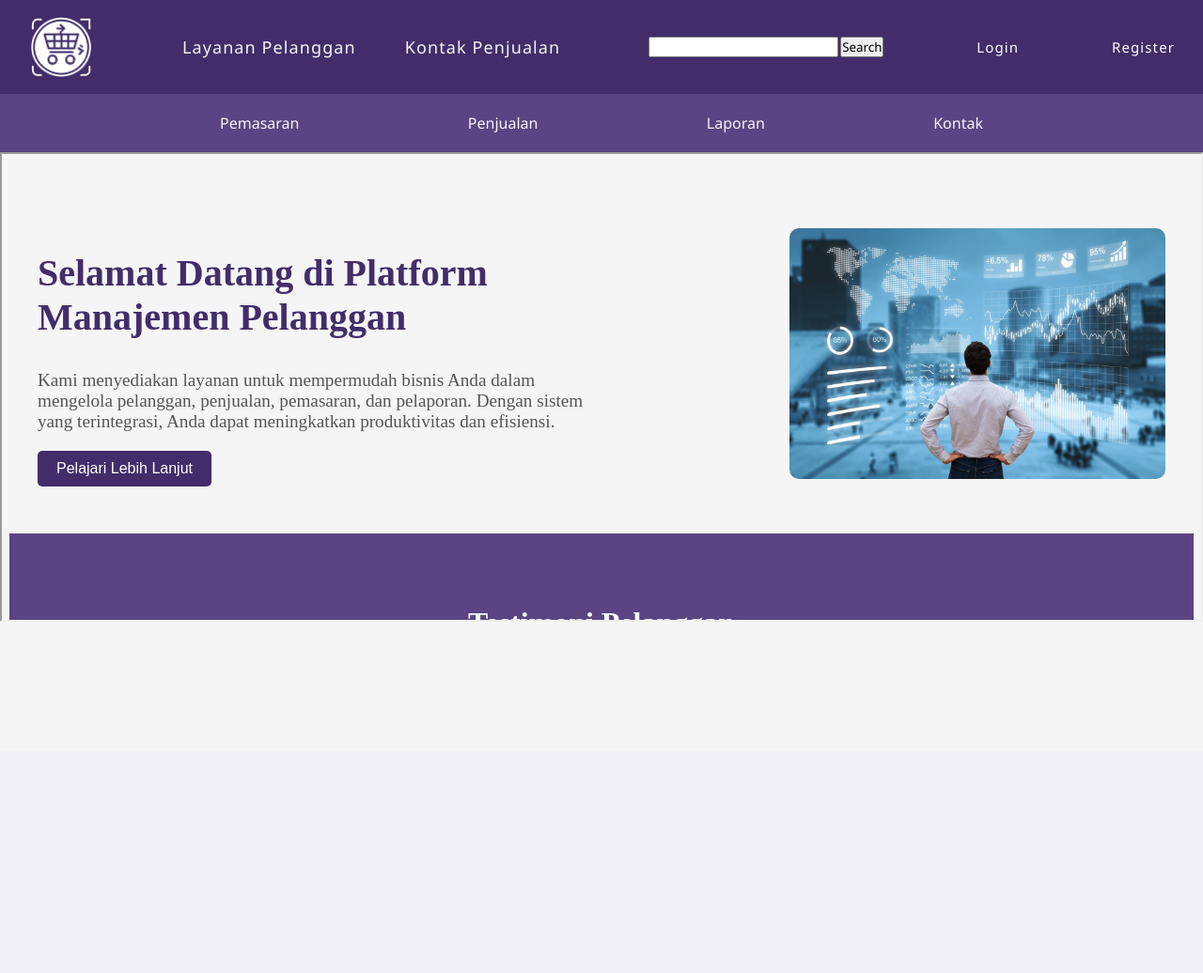
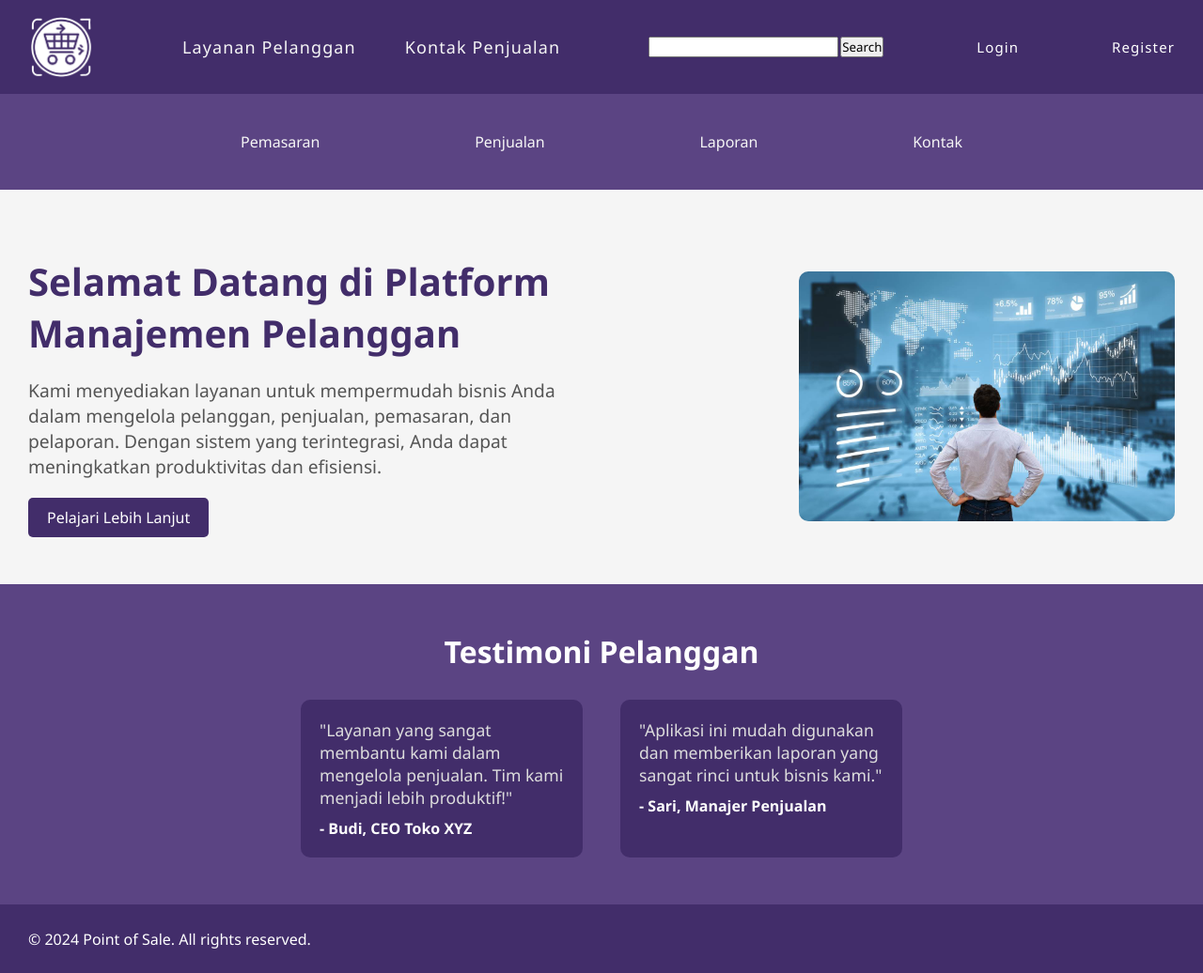
Before and after one commit to sabastianrafa/point-of-sale, a PHP site: page / in a window 1280 px wide. Shown: the whole page at 94% size. Before the commit the page ends 662 px from the top, so only its background shows below. Run offline with PHP 8.4, Linux system fonts and the light colour scheme; some libraries are stand-ins or nearby versions.

Commit message:
BAB 3 Javascript 1 : Menambahkan DOM dan Toast/Snackbar pada halaman login. Mengabungkan halaman konten ke halaman index

```diff
--- a/css/konten.css
+++ /dev/null
@@ -1,128 +0,0 @@
-/* KONTEN UTAMA ===================================================== */
-.konten-utama {
-    display: flex;
-    justify-content: space-between;
-    align-items: center;
-    padding: 50px 30px;
-    background-color: #f5f5f5;
-    margin-top: 20px;
-}
-
-.konten-box {
-    max-width: 50%;
-}
-
-.konten-utama h1 {
-    font-size: 2.5rem;
-    color: #422d6a;
-}
-
-.konten-utama p {
-    font-size: 1.2rem;
-    color: #555;
-    margin: 20px 0;
-}
-
-.cta-button {
-    padding: 10px 20px;
-    background-color: #422d6a;
-    color: white;
-    border: none;
-    border-radius: 5px;
-    font-size: 16px;
-    cursor: pointer;
-}
-
-.cta-button:hover {
-    background-color: #5b4483;
-}
-
-.img-konten {
-    width: 400px;
-    height: auto;
-    border-radius: 10px;
-}
-
-/* TESTIMONI ======================================================== */
-.testimoni {
-    background-color: #5b4483;
-    padding: 50px 0;
-    text-align: center;
-    color: white;
-}
-
-.testimoni h2 {
-    font-size: 2rem;
-    margin-bottom: 30px;
-}
-
-.testimoni-box {
-    display: flex;
-    justify-content: center;
-    gap: 40px;
-}
-
-.testimoni-card {
-    background-color: #422d6a;
-    padding: 20px;
-    border-radius: 10px;
-    width: 300px;
-    text-align: left;
-}
-
-.testimoni-card p {
-    font-size: 1.1rem;
-    color: #ddd;
-    margin-bottom: 10px;
-}
-
-.testimoni-card h4 {
-    font-size: 1rem;
-    color: white;
-}
-
-/* FOOTER ========================================================== */
-footer {
-    background-color: #422d6a;
-    padding: 20px 0;
-    text-align: center;
-    color: white;
-}
-
-.footer-content {
-    display: flex;
-    justify-content: space-between;
-    align-items: center;
-    padding: 0 30px;
-}
-
-.sosmed-icons a {
-    color: white;
-    font-size: 24px;
-    margin: 0 10px;
-}
-
-.sosmed-icons a:hover {
-    opacity: 0.7;
-}
-
-
-@media only screen and (max-width: 768px) {
-    .konten-utama {
-        flex-direction: column;
-        text-align: center;
-    }
-
-    .konten-box {
-        max-width: 100%;
-    }
-
-    .img-konten {
-        width: 100%;
-        margin-top: 20px;
-    }
-
-    .testimoni-box {
-        flex-direction: column;
-    }
-}
--- a/css/style.css
+++ b/css/style.css
@@ -3,7 +3,7 @@ html {
   padding: 0;
   margin: 0;
   box-sizing: border-box;
-    font-family: 'Segoe UI', Tahoma, Geneva, Verdana, sans-serif;
+  font-family: "Segoe UI", Tahoma, Geneva, Verdana, sans-serif;
 }
 
 body {
@@ -81,6 +81,7 @@ body {
   gap: 2rem;
   align-items: center;
   justify-content: space-between;
+  padding: 20px;
 }
 
 .menubawah {
@@ -103,8 +104,9 @@ body {
 .navbar-bawah nav ul li a {
   text-decoration: none;
   color: whitesmoke;
-    padding: 8px;
+  padding: 10px;
   font-weight: 500;
+  border-radius: 20px;
 }
 
 .navbar-bawah nav ul li a:hover {
@@ -112,10 +114,119 @@ body {
   transition: 300ms;
   opacity: 70%;
   color: blueviolet;
+  /* border-radius: 10px; */
+  transition: ease-in-out 0.3s;
+}
+
+/* FOOTER ========================================================== */
+footer {
+  background-color: #422d6a;
+  padding: 20px 0;
+  text-align: center;
+  color: white;
+}
+
+.footer-content {
+  display: flex;
+  justify-content: space-between;
+  align-items: center;
+  padding: 0 30px;
+}
+
+.sosmed-icons a {
+  color: white;
+  font-size: 24px;
+  margin: 0 10px;
+}
+
+.sosmed-icons a:hover {
+  opacity: 0.7;
+}
+
+/* KONTEN UTAMA ===================================================== */
+.konten-utama {
+  display: flex;
+  justify-content: space-between;
+  align-items: center;
+  padding: 50px 30px;
+  background-color: #f5f5f5;
+  margin-top: 20px;
+}
+
+.konten-box {
+  max-width: 50%;
+}
+
+.konten-utama h1 {
+  font-size: 2.5rem;
+  color: #422d6a;
+}
+
+.konten-utama p {
+  font-size: 1.2rem;
+  color: #555;
+  margin: 20px 0;
+}
+
+.cta-button {
+  padding: 10px 20px;
+  background-color: #422d6a;
+  color: white;
+  border: none;
+  border-radius: 5px;
+  font-size: 16px;
+  cursor: pointer;
+}
+
+.cta-button:hover {
+  background-color: #5b4483;
+}
+
+.img-konten {
+  width: 400px;
+  height: auto;
+  border-radius: 10px;
+}
+
+/* TESTIMONI ======================================================== */
+.testimoni {
+  background-color: #5b4483;
+  padding: 50px 0;
+  text-align: center;
+  color: white;
+}
+
+.testimoni h2 {
+  font-size: 2rem;
+  margin-bottom: 30px;
+}
+
+.testimoni-box {
+  display: flex;
+  justify-content: center;
+  gap: 40px;
+}
+
+.testimoni-card {
+  background-color: #422d6a;
+  padding: 20px;
+  border-radius: 10px;
+  width: 300px;
+  text-align: left;
+}
+
+.testimoni-card p {
+  font-size: 1.1rem;
+  color: #ddd;
+  margin-bottom: 10px;
+}
+
+.testimoni-card h4 {
+  font-size: 1rem;
+  color: white;
 }
 
 /* MEDIA QUERY UNTUK LAYAR KECIL ================================================================*/
-
 
 @media only screen and (max-width: 900px) {
   .navbar-atas nav img {
@@ -170,6 +281,24 @@ body {
     padding: 0px;
     font-size: small;
   }
+
+  .konten-utama {
+    flex-direction: column;
+    text-align: center;
+  }
+
+  .konten-box {
+    max-width: 100%;
+  }
+
+  .img-konten {
+    width: 100%;
+    margin-top: 20px;
+  }
+
+  .testimoni-box {
+    flex-direction: column;
+  }
 }
 
 @media only screen and (max-width: 400px) {
--- a/index.html
+++ b/index.html
@@ -1,8 +1,7 @@
 <!DOCTYPE html>
 <html lang="en">
-
   <head>
-    <meta name="viewport" content="width=device-width, initial-scale=1.0">
+    <meta name="viewport" content="width=device-width, initial-scale=1.0" />
     <title>Home</title>
     <link rel="icon" href="assets/iconbg.png" />
     <link rel="stylesheet" href="css/style.css" />
@@ -12,7 +11,7 @@
   <body>
     <div class="navbar-atas">
       <nav>
-            <img src="assets/icon.png" alt="icon">
+        <img src="assets/icon.png" alt="icon" />
 
         <ul>
           <li>
@@ -24,7 +23,7 @@
         </ul>
 
         <div class="search">
-                <input type="text">
+          <input type="text" />
           <button>Search</button>
         </div>
 
@@ -55,8 +54,54 @@
     </div>
 
     <main>
-        <iframe src="konten.html" width="100%" height="500px"></iframe>
+      <section class="konten-utama">
+        <div class="konten-box">
+          <h1>Selamat Datang di Platform Manajemen Pelanggan</h1>
+          <p>
+            Kami menyediakan layanan untuk mempermudah bisnis Anda dalam
+            mengelola pelanggan, penjualan, pemasaran, dan pelaporan. Dengan
+            sistem yang terintegrasi, Anda dapat meningkatkan produktivitas dan
+            efisiensi.
+          </p>
+          <button class="cta-button">Pelajari Lebih Lanjut</button>
+        </div>
+        <img
+          src="assets/businessimage.jpg"
+          alt="Business Image"
+          class="img-konten" />
+      </section>
+
+      <!-- Testimoni -->
+      <section class="testimoni">
+        <h2>Testimoni Pelanggan</h2>
+        <div class="testimoni-box">
+          <div class="testimoni-card">
+            <p>
+              "Layanan yang sangat membantu kami dalam mengelola penjualan. Tim
+              kami menjadi lebih produktif!"
+            </p>
+            <h4>- Budi, CEO Toko XYZ</h4>
+          </div>
+          <div class="testimoni-card">
+            <p>
+              "Aplikasi ini mudah digunakan dan memberikan laporan yang sangat
+              rinci untuk bisnis kami."
+            </p>
+            <h4>- Sari, Manajer Penjualan</h4>
+          </div>
+        </div>
+      </section>
     </main>
+
+    <footer>
+      <div class="footer-content">
+        <p>&copy; 2024 Point of Sale. All rights reserved.</p>
+        <div class="sosmed-icons">
+          <a href="#"><i class="ph ph-facebook-logo"></i></a>
+          <a href="#"><i class="ph ph-instagram-logo"></i></a>
+          <a href="#"><i class="ph ph-twitter-logo"></i></a>
+        </div>
+      </div>
+    </footer>
   </body>
-
 </html>
--- a/konten.html
+++ /dev/null
@@ -1,52 +0,0 @@
-<!DOCTYPE html>
-<html lang="en">
-
-<head>
-    <meta charset="UTF-8">
-    <meta name="viewport" content="width=device-width, initial-scale=1.0">
-    <link rel="stylesheet" href="css/konten.css">
-    <title>Document</title>
-</head>
-
-<body>
-    <!-- Konten Utama -->
-    <section class="konten-utama">
-        <div class="konten-box">
-            <h1>Selamat Datang di Platform Manajemen Pelanggan</h1>
-            <p>Kami menyediakan layanan untuk mempermudah bisnis Anda dalam mengelola pelanggan, penjualan, pemasaran,
-                dan pelaporan. Dengan sistem yang terintegrasi, Anda dapat meningkatkan produktivitas dan efisiensi.</p>
-            <button class="cta-button">Pelajari Lebih Lanjut</button>
-        </div>
-        <img src="assets/businessimage.jpg" alt="Business Image" class="img-konten">
-    </section>
-
-    <!-- Testimoni -->
-    <section class="testimoni">
-        <h2>Testimoni Pelanggan</h2>
-        <div class="testimoni-box">
-            <div class="testimoni-card">
-                <p>"Layanan yang sangat membantu kami dalam mengelola penjualan. Tim kami menjadi lebih produktif!"</p>
-                <h4>- Budi, CEO Toko XYZ</h4>
-            </div>
-            <div class="testimoni-card">
-                <p>"Aplikasi ini mudah digunakan dan memberikan laporan yang sangat rinci untuk bisnis kami."</p>
-                <h4>- Sari, Manajer Penjualan</h4>
-            </div>
-        </div>
-    </section>
-
-    <!-- Footer -->
-    <footer>
-        <div class="footer-content">
-            <p>&copy; 2024 Point of Sale. All rights reserved.</p>
-            <div class="sosmed-icons">
-                <a href="#"><i class="ph ph-facebook-logo"></i></a>
-                <a href="#"><i class="ph ph-instagram-logo"></i></a>
-                <a href="#"><i class="ph ph-twitter-logo"></i></a>
-            </div>
-        </div>
-    </footer>
-
-</body>
-
-</html>
```
Also changed, not shown: css/login.css (+26 -8 lines), login.html (+64 -13 lines), register.html (+22 -15 lines). Lines whose indentation alone changed are shown as unchanged.
